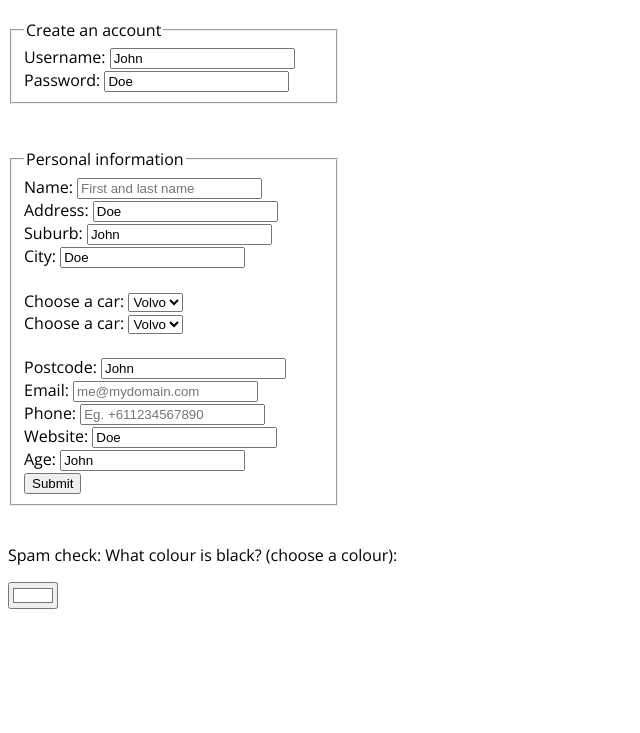
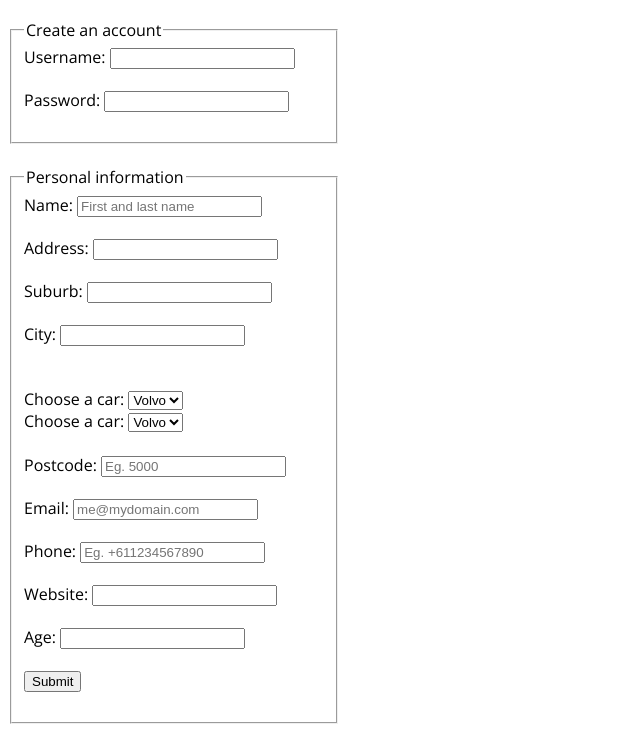
Before and after one commit to bazzadazza72/TAFE-UIkit-Form, a plain HTML site: page form1.html in a window 1280 px wide. Shown: the part 67-800 px from the top of the page, without its empty margins (0-640 px from the left). Drawn offline with nearby package versions, Linux system fonts and the light colour scheme.

Commit message:
Update and rename files

```diff
--- a/index.html
+++ b/form1.html
@@ -12,20 +12,20 @@
             <fieldset class="frm1">
                 <legend>Create an account</legend>
                 <label for="fname">Username:</label>
-                <input type="text" id="username" name="fname" value="John"><br>
+                <input type="text" id="username" name="fname"><br>
                 <label for="lname">Password:</label>
-                <input type="text" id="password" name="lname" value="Doe"><br>
-            </fieldset><br><br>
+                <input type="text" id="password" name="lname"><br>
+            </fieldset><br>
             <fieldset class="frm2">
                 <legend>Personal information</legend>
                 <label for="fname">Name:</label>
                 <input type="text" id="name" name="fname" placeholder="First and last name"><br>
                 <label for="lname">Address:</label>
-                <input type="text" id="address" name="lname" value="Doe"><br>
+                <input type="text" id="address" name="lname"><br>
                 <label for="fname">Suburb:</label>
-                <input type="text" id="suburb" name="fname" value="John"><br>
+                <input type="text" id="suburb" name="fname"><br>
                 <label for="lname">City:</label>
-                <input type="text" id="city" name="lname" value="Doe"><br><br>
+                <input type="text" id="city" name="lname"><br><br>
                 <label for="cars">Choose a car:</label>
                 <select id="cars">
                 <option value="volvo">Volvo</option>
@@ -41,20 +41,20 @@
                 <option value="audi">Audi</option>
                 </select><br><br>
                 <label for="fname">Postcode:</label>
-                <input type="text" id="pcode" name="fname" value="John"><br>
+                <input type="text" id="pcode" name="fname" placeholder="Eg. 5000"><br>
                 <label for="lname">Email:</label>
                 <input type="text" id="email" name="lname" placeholder="me@mydomain.com"><br>
                 <label for="fname">Phone:</label>
                 <input type="text" id="phone" name="fname" placeholder="Eg. +611234567890"><br>
                 <label for="lname">Website:</label>
-                <input type="text" id="website" name="lname" value="Doe"><br>
+                <input type="text" id="website" name="lname"><br>
                 <label for="fname">Age:</label>
-                <input type="text" id="age" name="fname" value="John"><br>
+                <input type="text" id="age" name="fname"><br>
                 <input type="submit" value="Submit">
             </fieldset><br>
             <p>
-                Spam check:
-                What colour is black? (choose a colour): </p><input type="color" value="#FFFFFF">
+                Spam check:<br>
+                What colour is black? (choose a colour): </p><input type="color" value="#740505">
             </p>
         </form>
     </body>
--- a/styles.css
+++ b/styles.css
@@ -9,3 +9,11 @@
 .frm2 {
     width: 300px;
 }
+
+/* label {
+    padding: 5px;
+} */
+
+input {
+    margin-bottom: 20px;
+}
```
Also changed, not shown: form2.html (added), form3.html (added), 1 other file.
